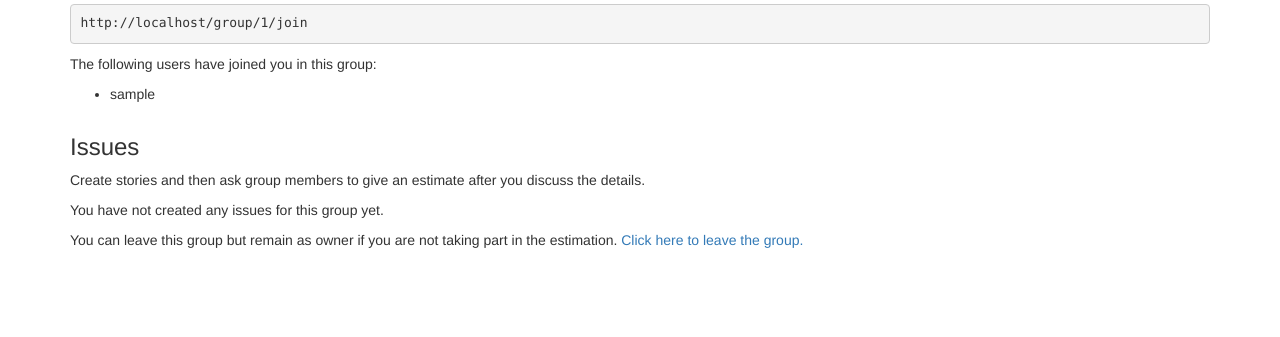
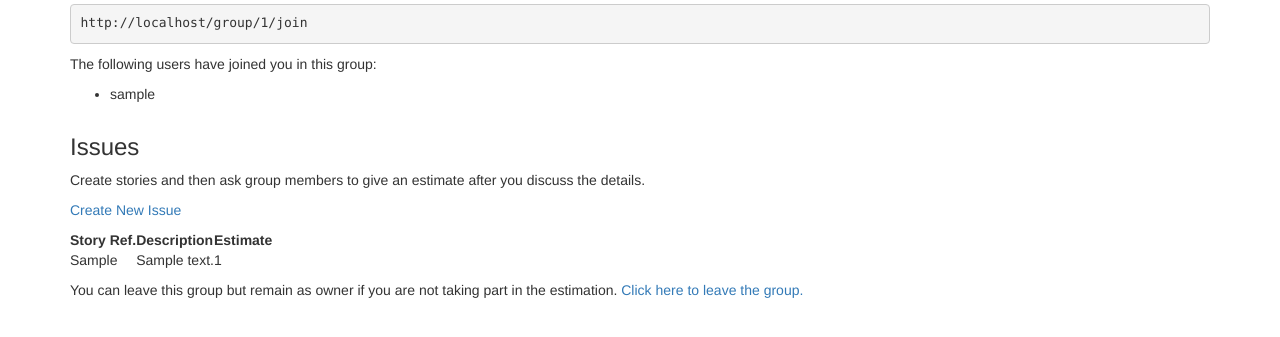
Before and after one commit to rkie/estimator, a Flask app: page /group/1 in a window 1280 px wide. Shown: the part 142-479 px from the top of the page. Run offline with Flask 2, Linux system fonts and the light colour scheme; the visitor is signed in with stand-in values (Sample User, id 1); tables that the repository leaves empty hold one stand-in row (values such as "Sample post"); some libraries are stand-ins or nearby versions.

Commit message:
adding new database table to store issues; adding code to controller to create and display issues; fixing the templates that show issues; new form and template to create an issue; adding database migration

```diff
--- a/database/models.py
+++ b/database/models.py
@@ -35,3 +35,18 @@
 	def __init__(self, group, user):
 		self.group_id = group.id
 		self.user_id = user.id
+
+class Issue(db.Model):
+	id = db.Column(db.Integer, primary_key=True)
+	story_ref = db.Column(db.String(32), nullable=False)
+	description = db.Column(db.String(100), nullable=False)
+	group_id = db.Column(db.Integer, db.ForeignKey('estimation_group.id'), nullable=False)
+	final_estimate = db.Column(db.Integer, nullable=True)
+
+	def __init__(self, story_ref, description, group_id):
+		self.story_ref = story_ref
+		self.description = description
+		self.group_id = group_id
+
+	def __repr__(self):
+		self.story_ref
--- a/estimator/controllers.py
+++ b/estimator/controllers.py
@@ -1,7 +1,7 @@
 from flask import render_template, redirect, url_for, session, request
 from flask import Blueprint
-from forms.forms import NickNameForm, NewGroupForm
-from database.models import User, Group, Membership
+from forms.forms import NickNameForm, NewGroupForm, NewIssueForm
+from database.models import User, Group, Membership, Issue
 from estimator import db
 
 web = Blueprint('web', __name__)
@@ -76,12 +76,16 @@
 	# Look up the other members of the group to display them on the page
 	members = User.query.join(Membership).filter(Membership.group_id==id).all()
 	owner_in_group = len([item for item in members if item.nickname == nickname]) == 1
+
+	# look up the current issues in the group
+	issues = Issue.query.filter_by(group_id=id).all()
+
 	# return the owner or member template as appropriate
 	if owner.nickname == nickname:
 		join_link = url_for("web.join_group", id=id, _external=True)
-		return render_template('group-owner.html', group=group, group_members=members, join_link=join_link, owner_in_group=owner_in_group)
+		return render_template('group-owner.html', group=group, group_members=members, join_link=join_link, owner_in_group=owner_in_group, issues=issues)
 	if membership.count() > 0:
-		return render_template('group.html', group=group, group_members=members)
+		return render_template('group.html', group=group, group_members=members, issues=issues)
 
 	# return an error if no association with the group
 	error_message = 'You do not have permission to view this group.'
@@ -140,6 +144,16 @@
 		return render_template('generic-error.html', error_message=error_message, back_url=url_for('web.view_group', id=id))
 	return redirect(url_for('web.view_group', id=id))
 
+@web.route('/group/<int:group_id>/issue', methods=['GET', 'POST'])
+def create_issue(group_id):
+	form = NewIssueForm()
+	if form.validate_on_submit():
+		issue = Issue(form.story_ref.data, form.description.data, group_id)
+		db.session.add(issue)
+		db.session.commit()
+		return redirect(url_for('web.view_group', id=group_id))
+	return render_template('create-issue.html', form=form)
+
 @web.route('/about')
 def about():
 	return "About this site."
--- a/estimator/templates/group-owner.html
+++ b/estimator/templates/group-owner.html
@@ -21,6 +21,9 @@
 	<div class="container">
 		<h3>Issues</h3>
 		<p>Create stories and then ask group members to give an estimate after you discuss the details.</p>
+
+		<p><a href="/group/{{ group.id }}/issue" type='button'>Create New Issue</a></p>
+
 		{% if issues %}
 			<table>
 				<tr>
@@ -30,9 +33,13 @@
 				</tr>
 				{% for issue in issues %}
 				<tr>
-					<td>{{ issue.ref }}</td>>
-					<td>{{ issue.ref }}</td>>
-					<td><em>will give the estimate or a link to start estimation.</em></td>>
+					<td>{{ issue.story_ref }}</td>
+					<td>{{ issue.description }}</td>
+					{% if issue.final_estimate %}
+					<td>{{ issue.final_estimate }}
+					{% else %}
+					<td><a href='/issue/{{ issue.id }}/estimate'>Estimate</a></td>
+					{% endif %}
 				</tr>
 				{% endfor %}
 			</table>
--- a/forms/forms.py
+++ b/forms/forms.py
@@ -9,3 +9,8 @@
 class NewGroupForm(FlaskForm):
     group_name = StringField('Enter the name of the new group', validators=[DataRequired()])
     submit = SubmitField('Create Group')
+
+class NewIssueForm(FlaskForm):
+	story_ref = StringField('Enter the story reference', validators=[DataRequired()])
+	description = StringField('Enter a description of the issue:', validators=[DataRequired()])
+	submit = SubmitField('Create Issue')
```
Also changed, not shown: estimator/templates/create-issue.html (added, +9 -0 lines), estimator/templates/group.html (+7 -3 lines), migrations/versions/9ff4ed7e7e1a_.py (added, +36 -0 lines).
